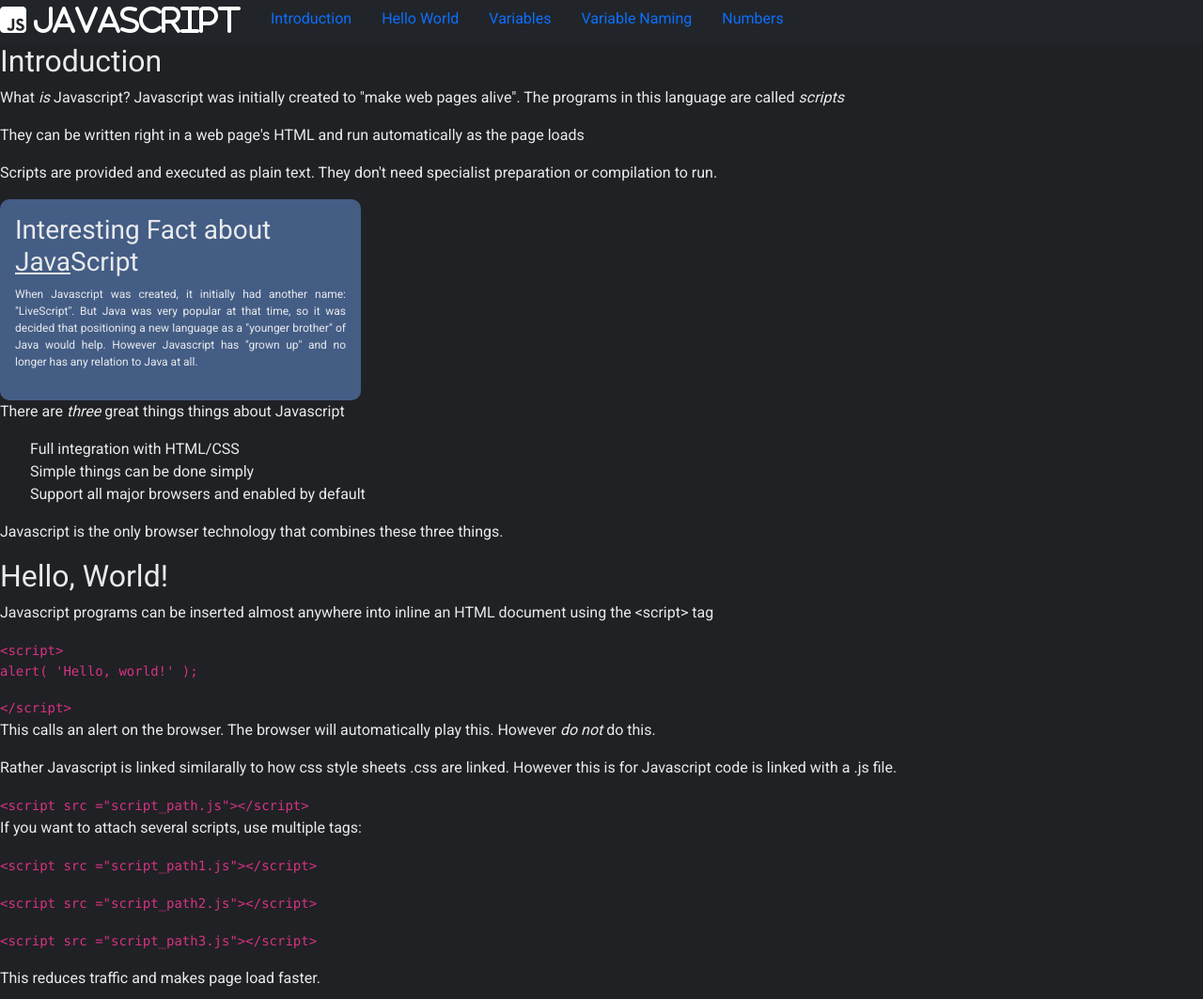
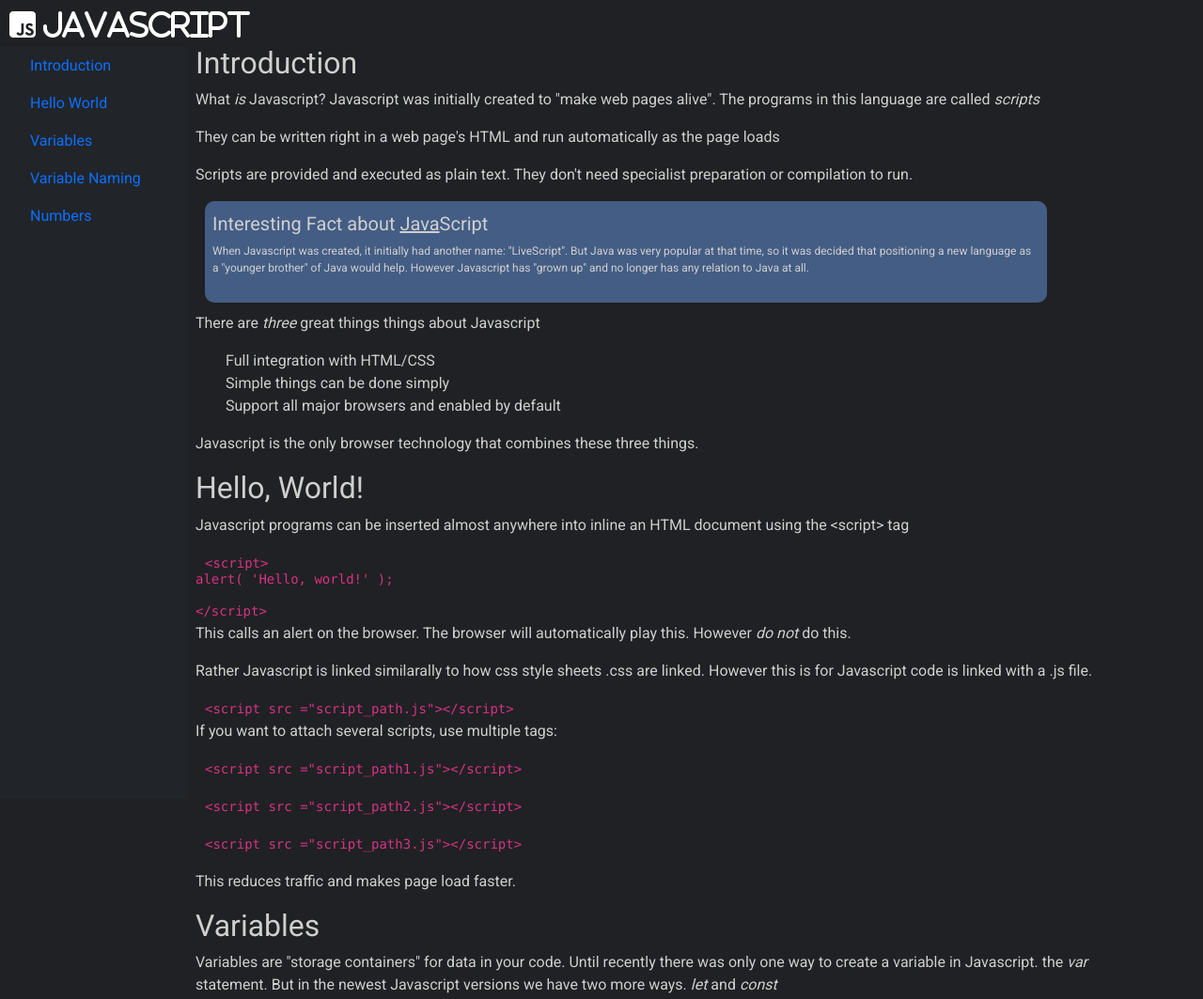
Before and after one commit to DannyJD/technical-document, a plain HTML site: page index.html in a window 1280 px wide. Shown: the top 1063 px of the page at 94% size. Drawn offline with nearby package versions, Linux system fonts and the light colour scheme.

Commit message:
Positioned sidenav to left, added CSS styling for keywords

```diff
--- a/index.html
+++ b/index.html
@@ -10,32 +10,45 @@
   <title>Javascript Technical Page</title>
 </head>
   <body>
-
-    <!--  Navbar with Bootstrap -->
-<div class="sticky-top">
-    <nav id="navbar" class="nav navbar-expand-md navbar-dark bg-dark fixed-left">
-   <div class="navbar-brand"><i class="fab fa-js-square"> JavaScript</i></div>
-        <ul class="nav navbrand">
-        <li><a href="#introduction" class="nav-link">Introduction</a></li>
-        <li><a href="#hello-world" class="nav-link">Hello World</a></li>
-        <li><a href="#variables" class="nav-link">Variables</a></li>
-        <li><a href="#variable-naming" class="nav-link">Variable Naming</a></li>
-        <li><a href="#numbers" class="nav-link">Numbers</a></li>
+    <!--  Sidebar -->
+    <nav id="sidebar" class="nav navbar-expand-md navbar-dark bg-dark fixed-left">
+      <!-- Logo -->
+      <a class="navbar-brand" href="#">
+        <div class="logo">
+          <i class="fab fa-js-square"> JavaScript</i>
+        </div>
+      </a>
+      <!-- Nav -->
+      <ul class="list-unstyled components">
+        <li>
+          <a href="#introduction" class="nav-link">Introduction</a>
+        </li>
+        <li>
+          <a href="#hello-world" class="nav-link">Hello World</a>
+        </li>
+        <li>
+          <a href="#variables" class="nav-link">Variables</a>
+        </li>
+        <li>
+          <a href="#variable-naming" class="nav-link">Variable Naming</a>
+        </li>
+        <li>
+          <a href="#numbers" class="nav-link">Numbers</a>
+        </li>
       </ul>
-      </div>
-    </div>
     </nav>
 
+      <!-- Main Section -->
+      <main id="main-doc">
+        <section class="main-section">
+          <header>
+            <h2>Introduction</h2>
+          </header>
+          <p>
+        What
+            <em>is</em> Javascript? Javascript was initially created to "make
+        web pages alive". The programs in this language are called
 
-
-  <!-- Main Section -->
-  <div class="flex-column"></div>
-    <main id="main-doc">
-      <section class="main-section" id="introduction">
-        <header><h2>Introduction</h2></header>
-        <p>
-          What <em>is</em> Javascript? Javascript was initially created to "make
-          web pages alive". The programs in this language are called
             <em>scripts</em>
           </p>
           <p>
@@ -46,9 +59,10 @@
         Scripts are provided and executed as plain text. They don't need
         specialist preparation or compilation to run.
       </p>
-
           <div class="call-out-box">
-          <h3>Interesting Fact about <u>Java</u>Script</h3>
+            <h5>Interesting Fact about
+              <u>Java</u>Script
+            </h5>
             <p>
           When Javascript was created, it initially had another name:
           "LiveScript". But Java was very popular at that time, so it was
@@ -57,99 +71,180 @@
           any relation to Java at all.
         </p>
           </div>
-        <p>There are <em>three</em> great things things about Javascript <ul>
+          <p>There are
+            <em>three</em> great things things about Javascript
+            <ul>
               <li>Full integration with HTML/CSS</li>
               <li>Simple things can be done simply</li>
               <li>Support all major browsers and enabled by default</li>
-        </ul> Javascript is the only browser technology that combines these three things. </p>
-
+            </ul> Javascript is the only browser technology that combines these three things.
+          </p>
         </section>
-
-
         <section class="main-section" id="hello-world">
-        <header><h2>Hello, World!</h2></header>
+          <header>
+            <h2>Hello, World!</h2>
+          </header>
           <p>
 Javascript programs can be inserted almost anywhere into inline an HTML document using the &lt;script&gt; tag
       </p>
-        <code> &lt;script&gt; <p>
-            alert( 'Hello, world!' );</p>
-            &lt;/script&gt;</code>
+          <code> &lt;script&gt;
 
-    <p>This calls an alert on the browser. The browser will automatically play this. However <em>do not</em> do this.</p>
+            <p>alert( 'Hello, world!' );</p>
+          &lt;/script&gt;
+          </code>
+          <p>This calls an alert on the browser. The browser will automatically play this. However
+            <em>do not</em> do this.
+          </p>
           <p>Rather Javascript is linked similarally to how css style sheets .css are linked. However this is for Javascript code is linked with a .js file.</p>
           <code> &lt;script src ="script_path.js"&gt;&lt;/script&gt;</code>
           <p>   If you want to attach several scripts, use multiple tags:
- </p>   <p><code> &lt;script src ="script_path1.js"&gt;&lt;/script&gt;</code> </p>
- </p>   <p><code> &lt;script src ="script_path2.js"&gt;&lt;/script&gt;</code> </p>
- </p>   <p><code> &lt;script src ="script_path3.js"&gt;&lt;/script&gt;</code> </p>
+</p>
+          <p>
+            <code> &lt;script src ="script_path1.js"&gt;&lt;/script&gt;</code>
+          </p>
+        </p>
+        <p>
+          <code> &lt;script src ="script_path2.js"&gt;&lt;/script&gt;</code>
+        </p>
+      </p>
+      <p>
+        <code> &lt;script src ="script_path3.js"&gt;&lt;/script&gt;</code>
+      </p>
     </section>
     <p>This reduces traffic and makes page load faster.</p>
     <section class="main-section" id="variables">
-        <header><h2>Variables</h2></header>
+      <header>
+        <h2>Variables</h2>
+      </header>
       <p>
-Variables are "storage containers" for data in your code. Until recently there was only one way to create a variable in Javascript. the <em>var</em> statement. But in the newest Javascript versions we have two more ways. <em>let</em> and <em>const</em>
+Variables are "storage containers" for data in your code. Until recently there was only one way to create a variable in Javascript. the
+        <em>var</em> statement. But in the newest Javascript versions we have two more ways.
+        <em>let</em> and
+        <em>const</em>
       </p>
       <p>
           We can use these variables to store goodies, visitors and other data.
       </p>
-        <p>The statement below creates (in other words: <em>declares</em>) a variable for the name "message</p>
-        <code> <span class="keyword">let message</span> </code>
-        <p>Now, we can put some data into it by using the assignment operator <code>=</code></p>
+      <p>The statement below creates (in other words:
+        <em>declares</em>) a variable for the name "message
+      </p>
+      <code>
+        <span class="keyword">let message</span>
+      </code>
+      <p>Now, we can put some data into it by using the assignment operator
+        <code>=</code>
+      </p>
       <p>
-         <code> <span class="keyword">Let</span> message;</code>
+        <code>
+          <span class="keyword">Let</span> message;
+        </code>
       </p>
-     <p><code>message = 'Hello'; // store the string</code></p>
+      <p>
+        <code>message = 'Hello'; // store the string</code>
+      </p>
       <p>The string is now saved into the memory associated with the variable.</p>
       <p>
-        <code> <span class="keyword">Let</span> message;</code>
+        <code>
+          <span class="keyword">Let</span> message;
+        </code>
       </p>
-    <p><code>message = 'Hello'; // store the string</p> </code>
-    <p><code>alert(message); // shows the variable content</code></p>
+      <p>
+        <code>message = 'Hello'; // store the string
+        </p>
+      </code>
+      <p>
+        <code>alert(message); // shows the variable content</code>
+      </p>
       <p>To be concise, we can combine the variable declation into a single line.</p>
-<p><code><span class="keyword">Let</span> message = 'Hello'; // store the string</p></code>
-    <p><code>alert(message); // shows the variable content</code></p>
+      <p>
+        <code>
+          <span class="keyword">Let</span> message = 'Hello'; // store the string
+        </p>
+      </code>
+      <p>
+        <code>alert(message); // shows the variable content</code>
+      </p>
       <p>With multiline variants use</p>
-    <p><code><span class="keyword">let</span> user = 'John';</code></p>
-    <p><code>age = 25;</code></p>
-    <p><code>message = 'Hello';</code></p>
+      <p>
+        <code>
+          <span class="keyword">let</span> user = 'John';
+        </code>
+      </p>
+      <p>
+        <code>age = 25;</code>
+      </p>
+      <p>
+        <code>message = 'Hello';</code>
+      </p>
     </section>
     <section class="main-section" id="variable-naming">
-        <header><h2>Variable Naming</h2></header>
+      <header>
+        <h2>Variable Naming</h2>
+      </header>
       <p>
 There are two limitations on variable names in Javascript
+
         <ol>
-    <li>The name must contain only letters, digits, or the symbols <code>$</code> and <code>_</code></li>.
+          <li>The name must contain only letters, digits, or the symbols
+            <code>$</code> and
+            <code>_</code>
+          </li>.
+
           <li>The first character must not be a digit</li>
-</ol>   </p>
+        </ol>
+      </p>
       <p>Examples of valid names:
+
         <ul>
-        <li><code><span class="keyword">let</span> userName;</code></li>
-        <li><code><span class="keyword">let</span> test123;</code></li>
+          <li>
+            <code>
+              <span class="keyword">let</span> userName;
+            </code>
+          </li>
+          <li>
+            <code>
+              <span class="keyword">let</span> test123;
+            </code>
+          </li>
         </ul>
       </p>
       <p>When a name contains multiple words, camelCase is commonly used. The first word is lowercase and every word after it has a Capital letter for the first letter</p>
-<div class="call-out"><h3>Case Matters</h3>
-<p>Variable named <span class="keyword">apple</span> and <span class="keyword">AppLE</span> are two different variables</p></div>
+      <div class="call-out-box">
+        <h5>Case Matters</h5>
+        <p>Variable named
+          <span class="keyword">apple</span> and
+          <span class="keyword">AppLE</span> are two different variables
+        </p>
+      </div>
     </section>
     <section class="main-section" id="numbers">
-        <header><h2>Numbers</h2></header>
+      <header>
+        <h2>Numbers</h2>
+      </header>
       <p>
 Numbers are either with decimals or without demicals. Extra large or extra small numbers can be written with exponent notations. Integers (numbers without a period or exponent notation) are accurate up to 15 digits. The maximum number of decimals is 17.
       </p>
       <p>Never write a number with a leading zero (like 07)  </p>
-        <div class="call-out"> <p> <strong> WARNING !!</strong></p>
+      <div class="call-out-box">
+        <p>
+          <strong> WARNING !!</strong>
+        </p>
         <p>JavaScript uses the + operator for both addition and concatenation.</p>
         <p>Numbers are added. Strings are concatenated.</p>
       </div>
     </section>
   </main>
-
-  </body>
-<footer>
-      <p>Technical documentation and copy were sourced from &copy; of, <a href="https://javascript.info">Javascript.info</a>, <a href="https://www.theodinproject.com/lessons/fundamentals-part-1">The Odin Project</a>, <a href="https://www.w3schools.com/js/js_numbers.asp">W3 Schools</a></li>
-          </ul>
-      </p>
-</footer>
+</div>
+</div>
+<!-- jQuery CDN - Slim version (=without AJAX) -->
+<script src="https://code.jquery.com/jquery-3.3.1.slim.min.js" integrity="sha384-q8i/X+965DzO0rT7abK41JStQIAqVgRVzpbzo5smXKp4YfRvH+8abtTE1Pi6jizo" crossorigin="anonymous"></script>
 
 
-</html>
+<footer>
+  <div class="credits">
+<p>Technical documentation and copy were sourced from &copy; of
+<a href="https://javascript.info">Javascript.info</a>,
+<a href="https://www.theodinproject.com/lessons/fundamentals-part-1">The Odin Project</a>,
+<a href="https://www.w3schools.com/js/js_numbers.asp">W3 Schools</a>
+</li></ul>
+</div></html>
--- a/styles.css
+++ b/styles.css
@@ -6,9 +6,20 @@
   padding: 0;
 }
 
+/* Media Query */
+@media (max-width: 768px) {
+  #sidebar {
+    margin-left: -250px;
+  }
+  #sidebar.active {
+    margin-left: 0;
+  }
+}
+
+/*  Desktop  */
 body {
   background-color: #202124;
-  color: #e8eaed;
+  color: #cfcfcf;
   font-family: "Roboto", sans-serif;
 }
 
@@ -20,6 +31,7 @@ a {
 
 a:hover {
   color: #8ab4f8;
+  cursor: pointer;
 }
 
 ul li {
@@ -27,48 +39,65 @@ ul li {
   list-style-type: none;
 }
 
-p {
-  text-align: justify;
-}
-
 .call-out-box {
   background-color: #445d85;
   border-radius: 10px;
-  padding: 1rem;
-  width: 30vw;
+  padding: 0.75rem 0.5rem;
+  width: 70vw;
   font-size: 0.75em;
+  margin: 10px;
 }
 
-span .keyword {
+.keyword {
   color: #8ab4f8;
 }
 
-/*  Nav */
+/*  Branding */
 
 i.fab {
   font-size: 2rem;
 }
 
-#sidebar {
-  width: 250px;
+.logo {
   position: fixed;
-  top: 0;
-  left: 0;
-  height: 100vh;
-  z-index: 999;
-  background: #7386d5;
-  color: #fff;
-  transition: all 0.3s;
+  top: 10px;
+  left: 10px;
 }
 
+/* Side Nav  */
+
+#sidebar {
+  min-width: 200px;
+  max-width: 200px;
+  height: 100vh;
+  position: fixed;
+  z-index: 1;
+  top: 50px;
+  left: 0;
+}
 /*  Main Content */
 
+main {
+  margin: 2rem 4rem;
+  padding: 1rem 3rem;
+  margin-left: 10rem;
+}
+
+code {
+  /* background-color: #5b677421; */
+  padding: 10px;
+  line-height: 0.7rem;
+  border-radius: 5px;
+}
 /* Footer  */
 
 footer {
   background-color: #445d85;
-  border-radius: 10px;
   width: 100%;
+}
+
+.credits {
   padding: 0.5rem;
   font-size: 0.75em;
+  text-align: right;
 }
```
Also changed, not shown: 1 other file. Lines whose indentation alone changed are shown as unchanged.
